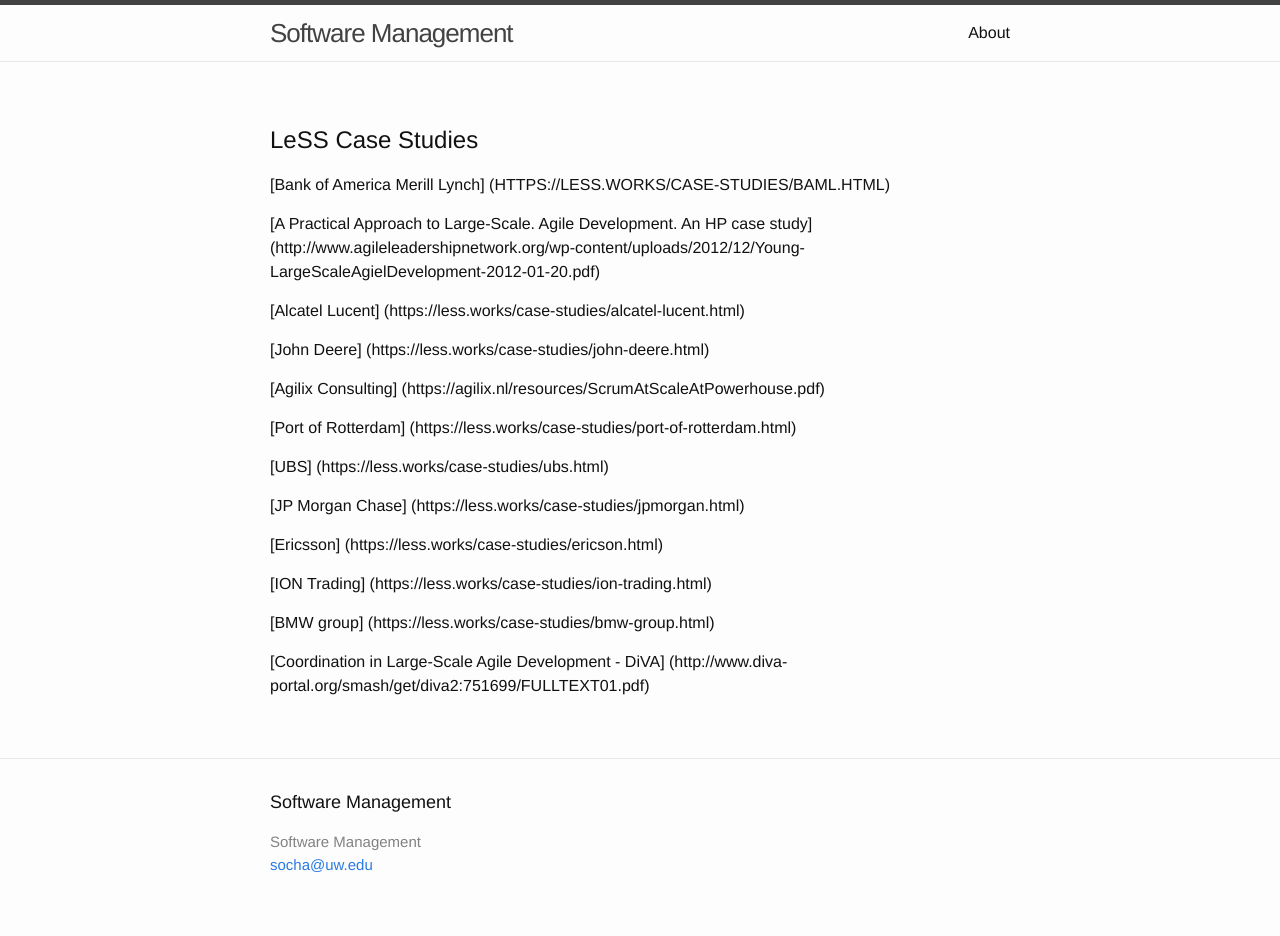
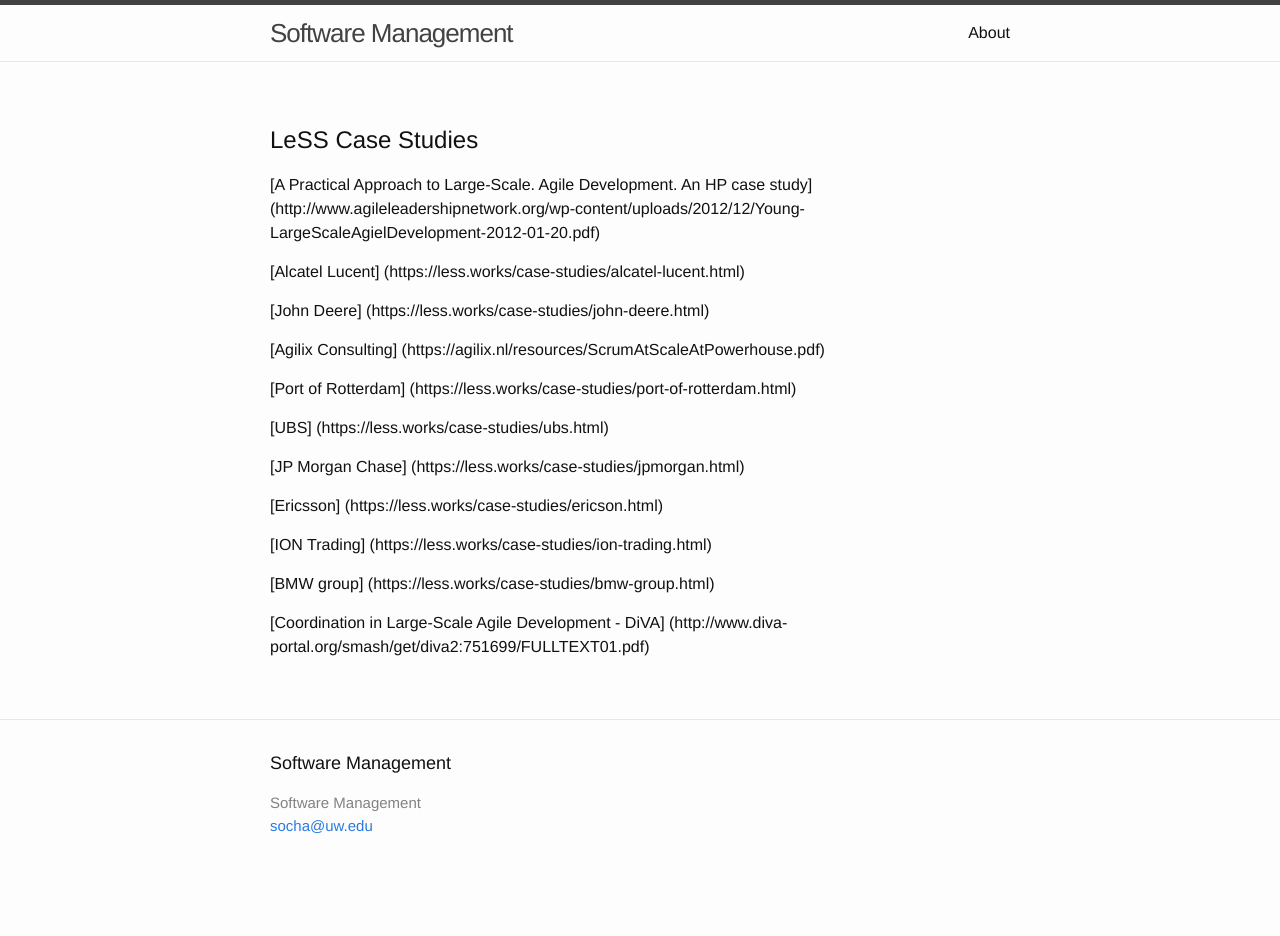
Before and after one commit to css566/css566.github.io, a Jekyll site: the page built from Unit-LeSS/case-studies.md, in a window 1280 px wide. Built offline with Jekyll 4.4.1, drawn with Linux system fonts in a browser that asks for light colours; after the commit the page ends 900 px from its top, so only the background shows below that.

Commit message:
Update case-studies.md

```diff
--- a/Unit-LeSS/case-studies.md
+++ b/Unit-LeSS/case-studies.md
@@ -4,9 +4,6 @@
 
 LeSS Case Studies
 =================
-
-[Bank of America Merill Lynch]
-(HTTPS://LESS.WORKS/CASE-STUDIES/BAML.HTML)
 
 [A Practical Approach to Large-Scale. Agile Development. An HP case study]
 (http://www.agileleadershipnetwork.org/wp-content/uploads/2012/12/Young-LargeScaleAgielDevelopment-2012-01-20.pdf)
```
